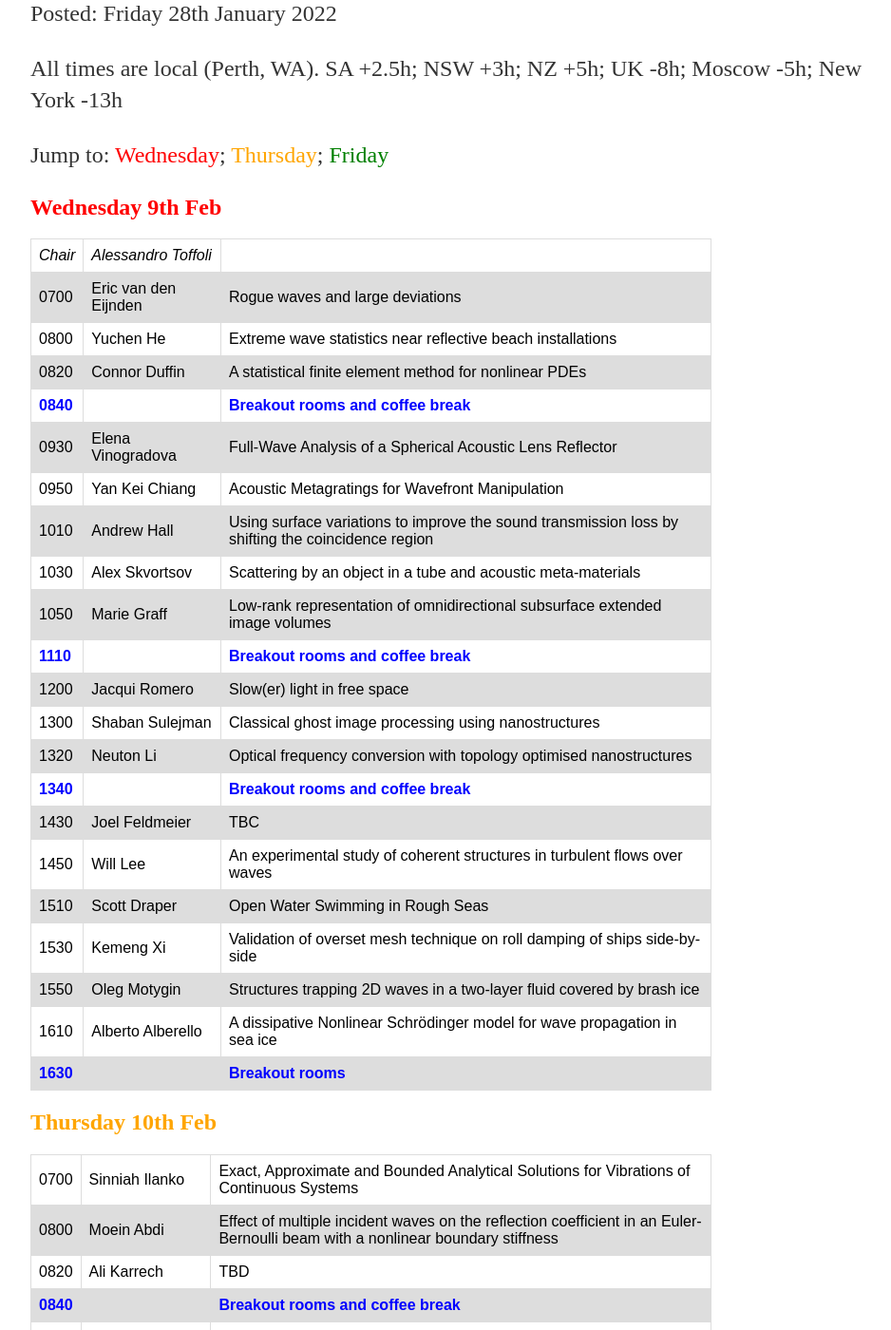
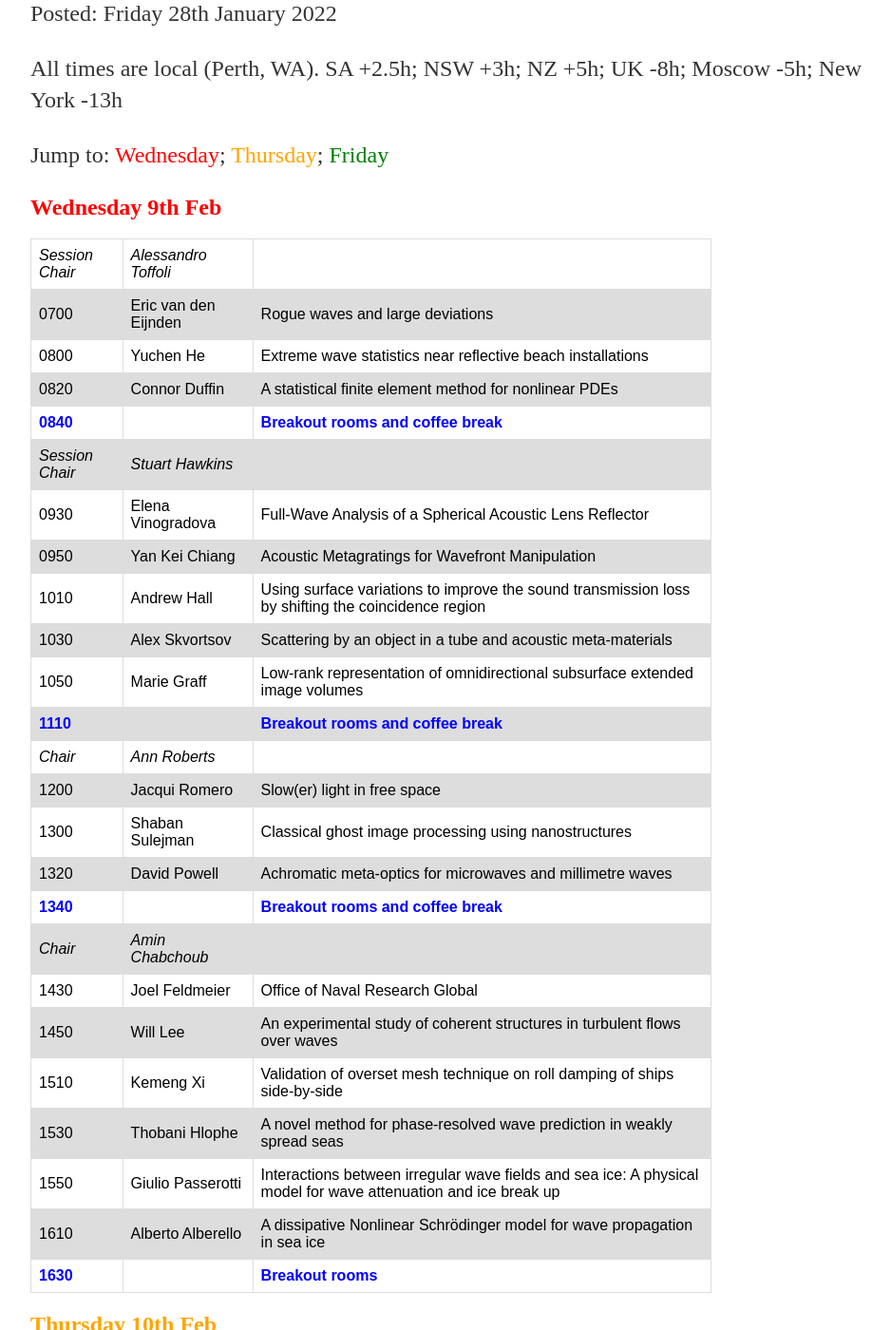
Before and after one commit to kozwaves/kozwaves.github.io, a Jekyll site: the page built from KOZWaves2022/index.html, in a window 1280 px wide and 1400 px high, scrolled down 374 px. Shown: the whole window at 95% size, without its empty margins (160-1098 px from the left). Built offline with Jekyll 4.4.1, drawn with Linux system fonts in a browser that asks for light colours; comment, search, counter and statistics services are not loaded.

Commit message:
Update index.html

```diff
--- a/KOZWaves2022/index.html
+++ b/KOZWaves2022/index.html
@@ -40,7 +40,7 @@ tr:nth-child(even) {
 
 	<table>
   <tr>
-    <td><i>Chair</i></td>
+    <td><i>Session Chair</i></td>
 	  <td><i>Alessandro Toffoli</i></td>
     <td></td>
   </tr>
@@ -63,6 +63,11 @@ tr:nth-child(even) {
     <td style="color:blue"><b>0840</b></td>
     <td></td>
     <td style="color:blue"><b>Breakout rooms and coffee break</b></td>
+  </tr>
+  <tr>
+    <td><i>Session Chair</i></td>
+	  <td><i>Stuart Hawkins</i></td>
+    <td></td>
   </tr>
 	<tr>
     <td>0930</td>
@@ -95,6 +100,11 @@ tr:nth-child(even) {
     <td style="color:blue"><b>Breakout rooms and coffee break</b></td>
   </tr>
   <tr>
+    <td><i>Chair</i></td>
+	  <td><i>Ann Roberts</i></td>
+    <td></td>
+  </tr>
+  <tr>
     <td>1200</td>
     <td>Jacqui Romero</td>
     <td>Slow(er) light in free space</td>
@@ -106,8 +116,8 @@ tr:nth-child(even) {
   </tr>
   <tr>
     <td>1320</td>
-    <td>Neuton Li</td>
-    <td>Optical frequency conversion with topology optimised nanostructures</td>
+    <td>David Powell</td>
+    <td>Achromatic meta‐optics for microwaves and millimetre waves</td>
   </tr>
 	<tr>
     <td style="color:blue"><b>1340</b></td>
@@ -115,9 +125,14 @@ tr:nth-child(even) {
     <td style="color:blue"><b>Breakout rooms and coffee break</b></td>
   </tr>
   <tr>
+    <td><i>Chair</i></td>
+	  <td><i>Amin Chabchoub</i></td>
+    <td></td>
+  </tr>
+  <tr>
     <td>1430</td>
     <td>Joel Feldmeier</td>
-    <td>TBC</td>
+    <td>Office of Naval Research Global</td>
   </tr>
   <tr>
    <td>1450</td>
@@ -126,18 +141,18 @@ tr:nth-child(even) {
   </tr>
   <tr>
     <td>1510</td>
-		<td>Scott Draper</td>
-		<td>Open Water Swimming in Rough Seas </td>
-	</tr>
-	<tr>
-		<td>1530</td>
 	<td>Kemeng Xi</td>
 	<td>Validation of overset mesh technique on roll damping of ships side-by-side</td>
   </tr>
   <tr>
+	<td>1530</td>
+	<td>Thobani Hlophe</td>
+	<td>A novel method for phase‐resolved wave prediction in weakly spread seas</td>
+  </tr>
+  <tr>
 	<td>1550</td>
-		<td>Oleg Motygin</td>
-		<td>Structures trapping 2D waves in a two-layer fluid covered by brash ice</td>
+	<td>Giulio Passerotti</td>
+	<td>Interactions between irregular wave fields and sea ice: A physical model for wave attenuation and ice break up</td>
   </tr>
   <tr>
 	<td>1610</td>
```
Lines whose indentation alone changed are shown as unchanged.
